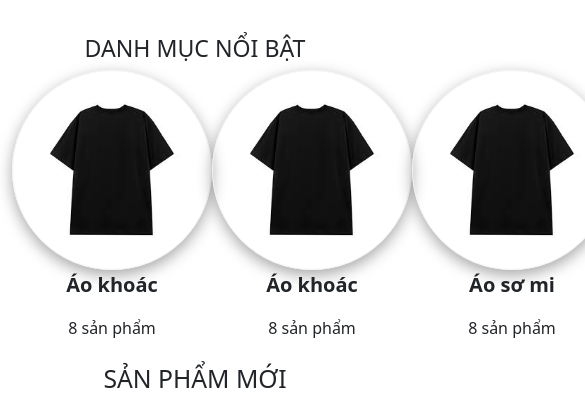
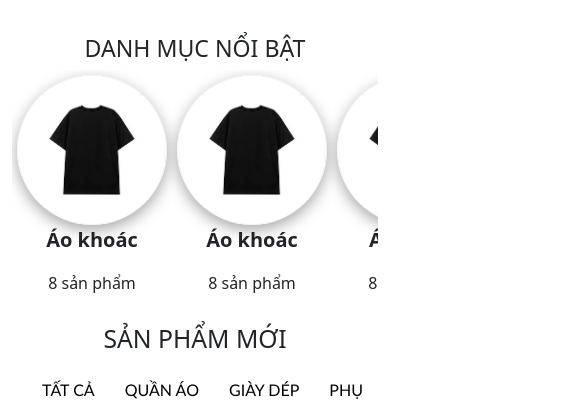
Before and after one commit to Thandinhcong/Project-Reactjs, a React (Vite) app in the folder projects/: page / in a window 390 px wide. Shown: the part 817-1218 px from the top of the page, 585 px wide, since content can reach past the window. Built offline with nearby package versions, Linux system fonts and the light colour scheme; no server answers.

Commit message:
update :css

```diff
--- a/projects/src/pages/layout-client/main/Brand.jsx
+++ b/projects/src/pages/layout-client/main/Brand.jsx
@@ -5,27 +5,27 @@ const Brand = () => {
         <div className='container'>
             <h3 className='text-center mt-5'>DANH MỤC NỔI BẬT</h3>
             <div className='products'>
-                <div>
+                <div className='brand-item'>
                     <img src="../aothun.jpg" alt="" />
                     <p>Áo khoác</p>
                     <span>8 sản phẩm</span>
                 </div>
-                <div>
+                <div className='brand-item'>
                     <img src="../aothun.jpg" alt="" />
                     <p>Áo khoác</p>
                     <span>8 sản phẩm</span>
                 </div>
-                <div>
+                <div className='brand-item'>
                     <img src="../aothun.jpg" alt="" />
                     <p>Áo sơ mi</p>
                     <span>8 sản phẩm</span>
                 </div>
-                <div>
+                <div className='brand-item'>
                     <img src="../aothun.jpg" alt="" />
                     <p>Áo khoác</p>
                     <span>8 sản phẩm</span>
                 </div>
-                <div>
+                <div className='brand-item'>
                     <img src="../aothun.jpg" alt="" />
                     <p>Áo khoác</p>
                     <span>8 sản phẩm</span>
--- a/projects/src/pages/layout-client/main/main.css
+++ b/projects/src/pages/layout-client/main/main.css
@@ -107,3 +107,19 @@
 .menu a {
     text-decoration: none;
 }
+
+@media (max-width:769px) {
+    .products {
+        overflow-x: auto;
+        white-space: nowrap;
+    }
+
+    .products img {
+        width: 100%;
+    }
+
+    .brand-item {
+        width: 150px;
+        margin: 5px;
+    }
+}
```
